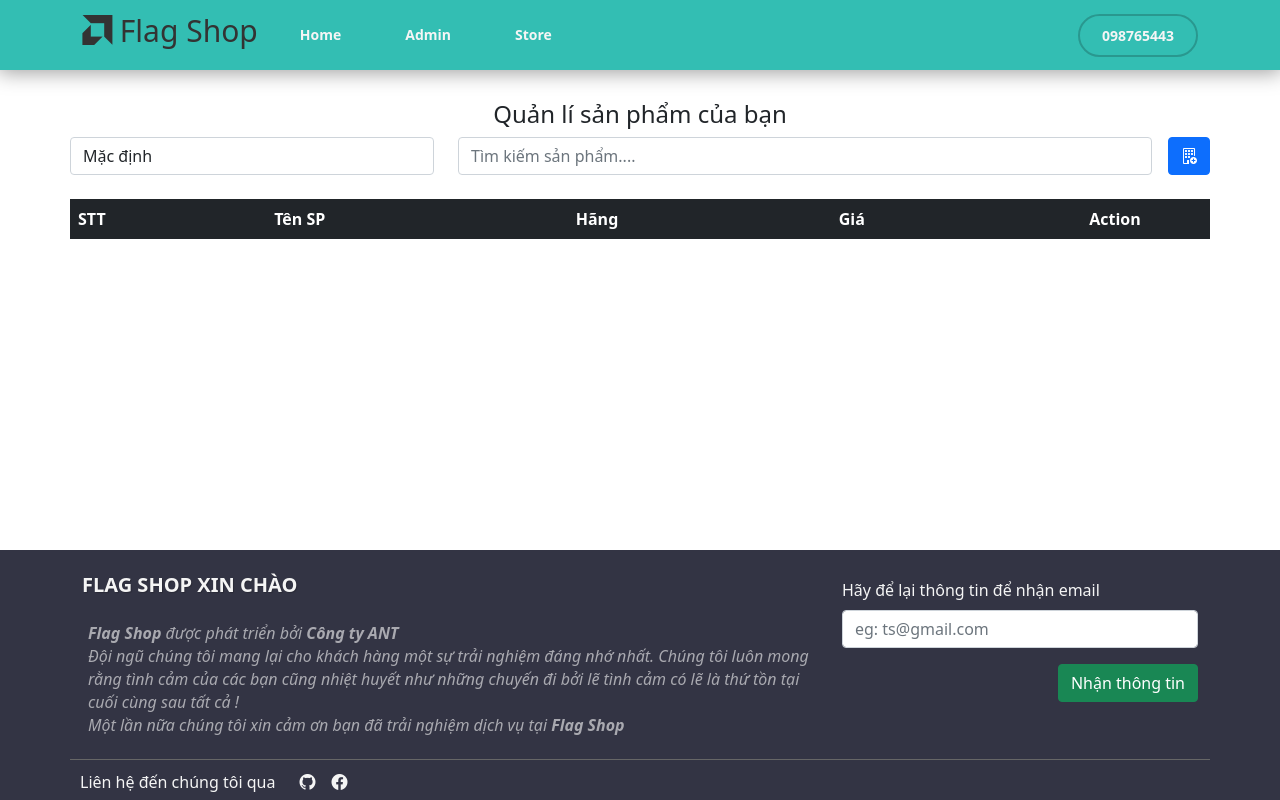
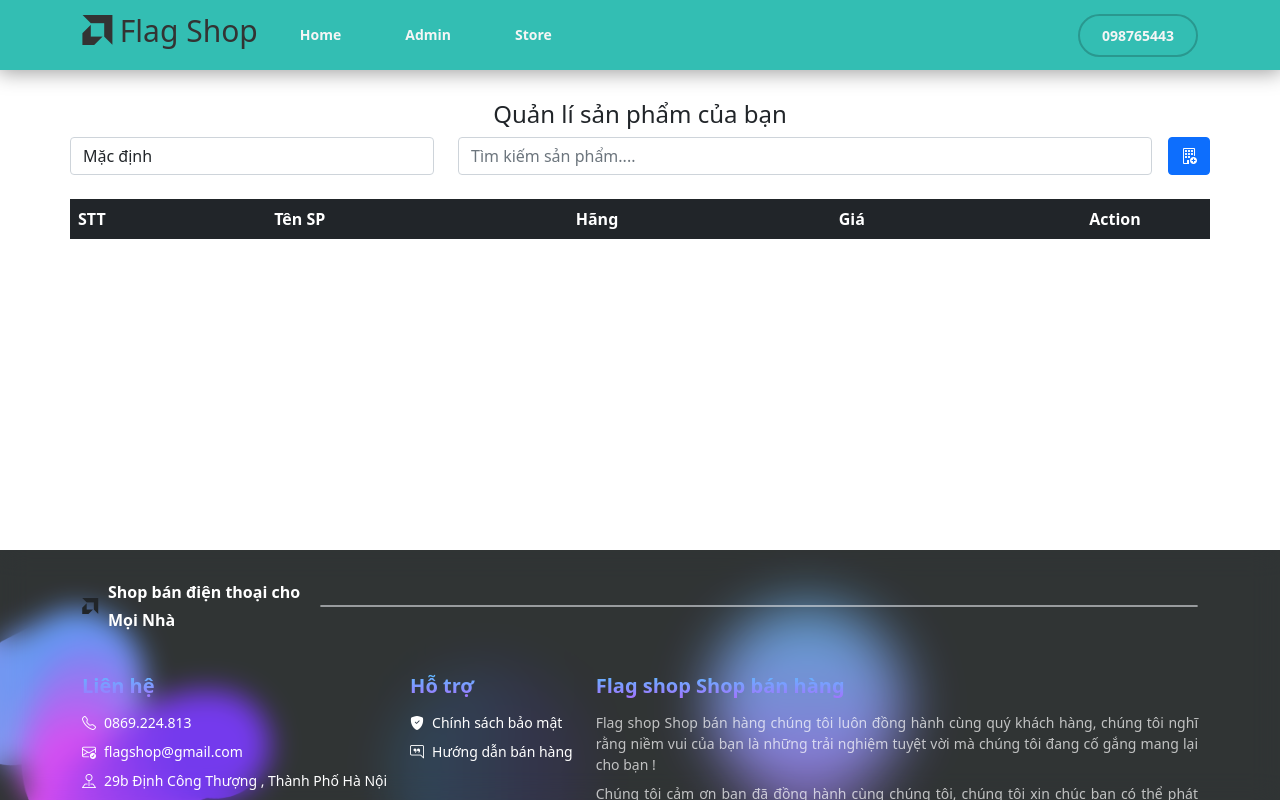
Before and after one commit to Stfullstack09/check-out-du-an-web, a plain HTML site: page admin/views/admin.html in a window 1280 px wide. Drawn offline with nearby package versions, Linux system fonts and the light colour scheme; no server answers.

Commit message:
update code

```diff
--- a/assets/components/footer/footer.html
+++ b/assets/components/footer/footer.html
@@ -7,66 +7,124 @@
         <link rel="stylesheet" href="../../assets/css/footer.css" />
     </head>
     <body>
-        <div class="footer">
-            <div class="footer-wrapper">
+        <div class="footer-wrapper-sell">
+            <img
+                src="../../assets/img//blur1.97b203da81cf6e72b64a.png"
+                alt=""
+                class="blur-footer blur-1"
+            /><img
+                src="../../assets/img/blur2.1ba0ab06cd517c0f1655.png"
+                alt=""
+                class="blur-footer blur-2"
+            /><img
+                src="../../assets/img/blur3.06d5a0e7a5ebaca8df64.png"
+                alt=""
+                class="blur-footer blur-3"
+            /><img
+                src="../../assets/img/blur4.0c5957ef5cf6d8a0db42.png"
+                alt=""
+                class="blur-footer blur-4"
+            />
+            <div class="overlay"></div>
+            <div class="content">
                 <div class="container">
-                    <div class="row">
-                        <div class="col-md-8 left-content">
-                            <p class="nickName">
-                                <strong>Flag Shop XIN CHÀO</strong>
-                            </p>
-                            <p>
-                                <span
-                                    ><b>Flag Shop </b>được phát triển bởi
-                                    <b>Công ty ANT</b></span
-                                ><span
-                                    >Đội ngũ chúng tôi mang lại cho khách hàng
-                                    một sự trải nghiệm đáng nhớ nhất. Chúng tôi
-                                    luôn mong rằng tình cảm của các bạn cũng
-                                    nhiệt huyết như những chuyến đi bởi lẽ tình
-                                    cảm có lẽ là thứ tồn tại cuối cùng sau tất
-                                    cả !</span
-                                ><span
-                                    >Một lần nữa chúng tôi xin cảm ơn bạn đã
-                                    trải nghiệm dịch vụ tại
-                                    <b>Flag Shop </b></span
-                                >
-                            </p>
-                        </div>
-                        <div class="col-md-4">
-                            <div class="row">
-                                <div class="col-12">
-                                    <label class="my-2"
-                                        >Hãy để lại thông tin để nhận
-                                        email</label
-                                    ><input
-                                        class="form-control"
-                                        placeholder="eg: ts@gmail.com"
-                                    />
-                                </div>
-                                <div class="col-12 my-3">
-                                    <button
-                                        class="ms-auto d-block btn btn-success"
-                                    >
-                                        Nhận thông tin
-                                    </button>
+                    <div class="d-flex custom-flex-mobile my-2">
+                        <div>
+                            <div class="header-footer">
+                                <i class="bi bi-amd"></i>
+                                <div>
+                                    <span>Shop bán điện thoại cho</span
+                                    ><span>Mọi Nhà</span>
                                 </div>
                             </div>
                         </div>
-                        <div
-                            class="col-12 d-flex fsoesdsds-s align-items-center"
+                        <div class="flex-1">
+                            <span class="border"></span>
+                        </div>
+                    </div>
+                    <div class="content-footer mt-4 pt-3">
+                        <div class="left-content">
+                            <h4>Liên hệ</h4>
+                            <div class="mb-2">
+                                <span><i class="bi bi-telephone"></i></span
+                                ><span class="mx-2">0869.224.813</span>
+                            </div>
+                            <div class="mb-2">
+                                <span><i class="bi bi-envelope-check"></i></span
+                                ><span class="mx-2">flagshop@gmail.com</span>
+                            </div>
+                            <div class="mb-2">
+                                <span><i class="bi bi-pin-map"></i></span
+                                ><span class="mx-2"
+                                    >29b Định Công Thượng , Thành Phố Hà
+                                    Nội</span
+                                >
+                            </div>
+                        </div>
+                        <div class="center-content">
+                            <h4>Hỗ trợ</h4>
+                            <div class="mb-2">
+                                <span
+                                    ><i
+                                        class="bi bi-shield-fill-check"
+                                    ></i></span
+                                ><span class="mx-2"
+                                    ><a href="" target="_blank" rel="noreferrer"
+                                        >Chính sách bảo mật</a
+                                    ></span
+                                >
+                            </div>
+                            <div class="mb-2">
+                                <span
+                                    ><i
+                                        class="bi bi-chat-right-quote"
+                                    ></i></span
+                                ><span class="mx-2"
+                                    ><a href="" target="_blank" rel="noreferrer"
+                                        >Hướng dẫn bán hàng</a
+                                    ></span
+                                >
+                            </div>
+                        </div>
+                        <div class="right-content">
+                            <h4>Flag shop Shop bán hàng</h4>
+                            <div class="mb-2">
+                                <span class="d-block mb-2"
+                                    >Flag shop Shop bán hàng chúng tôi luôn đồng
+                                    hành cùng quý khách hàng, chúng tôi nghĩ
+                                    rằng niềm vui của bạn là những trải nghiệm
+                                    tuyệt vời mà chúng tôi đang cố gắng mang lại
+                                    cho bạn !</span
+                                ><span class="d-block"
+                                    >Chúng tôi cảm ơn bạn đã đồng hành cùng
+                                    chúng tôi, chúng tôi xin chúc bạn có thể
+                                    phát huy được sức mạnh của chính mình trong
+                                    việc saller và ADS</span
+                                >
+                            </div>
+                        </div>
+                    </div>
+                </div>
+                <div class="mt-5 mb-1">
+                    <div class="container pbs">
+                        <span class="footer-icon__CSahf"
+                            ><a href="/" class="me-3"
+                                ><span><i class="bi bi-facebook"></i></span></a
+                            ><a href="/" class="me-3"
+                                ><span><i class="bi bi-instagram"></i></span></a
+                            ><a href="/" class="me-3"
+                                ><span><i class="bi bi-github"></i></span></a
+                            ><a href="/" class="me-3"
+                                ><span><i class="bi bi-youtube"></i></span></a
+                            ><a href="/" class="me-3"
+                                ><span
+                                    ><i
+                                        class="bi bi-tiktok"
+                                    ></i></span></a></span
+                        ><span class="footer-end"
+                            >© 2018 - 2023 Flag shop. Nền tảng thương mại điện
+                            tử hàng đầu Việt Nam</span
                         >
-                            <p>
-                                <span class="me-3"
-                                    >Liên hệ đến chúng tôi qua</span
-                                ><span
-                                    ><a class="mx-2" href="//"
-                                        ><i class="bi bi-github"></i></a
-                                    ><a class="mx-2" href="//"
-                                        ><i class="bi bi-facebook"></i></a
-                                ></span>
-                            </p>
-                        </div>
                     </div>
                 </div>
             </div>
--- a/assets/js/admin.js
+++ b/assets/js/admin.js
@@ -59,7 +59,7 @@ function Render(list) {
 
 function Fetch() {
     axios
-        .get("https://6219f55a81d4074e85b5d5e2.mockapi.io/son/a/1/product")
+        .get("https://64959f4db08e17c91792686e.mockapi.io/Product")
         .then((response) => {
             if (response.status === 200) {
                 ProductList = [...response.data];
@@ -110,7 +110,7 @@ FormAddNewProduct.onsubmit = (e) => {
     if (DataMethod === "post") {
         axios
             .post(
-                "https://6219f55a81d4074e85b5d5e2.mockapi.io/son/a/1/product",
+                "https://64959f4db08e17c91792686e.mockapi.io/Product",
                 dataBuild
             )
             .then((response) => {
@@ -129,7 +129,7 @@ FormAddNewProduct.onsubmit = (e) => {
     if (DataMethod === "put" && IdProduct) {
         axios
             .put(
-                `https://6219f55a81d4074e85b5d5e2.mockapi.io/son/a/1/product/${IdProduct}`,
+                `https://64959f4db08e17c91792686e.mockapi.io/Product/${IdProduct}`,
                 dataBuild
             )
             .then((response) => {
@@ -177,9 +177,7 @@ function handleDelete(id) {
     if (!check) return;
 
     axios
-        .delete(
-            `https://6219f55a81d4074e85b5d5e2.mockapi.io/son/a/1/product/${id}`
-        )
+        .delete(`https://64959f4db08e17c91792686e.mockapi.io/Product/${id}`)
         .then((response) => {
             if (response.status === 200) {
                 Fetch();
--- a/assets/js/store.js
+++ b/assets/js/store.js
@@ -19,7 +19,7 @@ CountCart.innerHTML = JSON.parse(localStorage.getItem("CartList"))
 
 // config ajax
 const settings = {
-    url: "https://6219f55a81d4074e85b5d5e2.mockapi.io/son/a/1/product",
+    url: "https://64959f4db08e17c91792686e.mockapi.io/Product",
     method: "GET",
     timeout: 0,
 };
@@ -34,7 +34,7 @@ function handleFormatVND(price) {
 
 // ham tao ra cac element render
 function ProductCard(item) {
-    return `<div class="col-12 col-lg-3 mb-mobile">
+    return `<div class="col-6 col-lg-4 col-xl-3 mb-mobile">
     <div>
       <div
                 class="image-section product-trend"
--- a/assets/scss/footer.scss
+++ b/assets/scss/footer.scss
@@ -1,42 +1,159 @@
-.footer-wrapper {
-    padding: 20px 10px 10px 10px;
-    background-color: #333444;
-    color: #f5f5f5;
+.footer-wrapper-sell {
+    background-color: #191d1e;
+    position: relative;
+    bottom: 0;
+    right: 0;
+    left: 0;
+    z-index: 8;
 
-    .left-content {
-        p {
-            &:nth-child(1) {
-                text-transform: uppercase;
-                font-size: 20px;
-                text-shadow: 1px 1px 1px rgba(0, 0, 0, 0.2);
+    a {
+        text-decoration: none;
+        color: #fff;
+    }
 }
 
-            &:nth-child(2) {
-                padding: 6px;
+.overlay {
+    background-color: rgba(255, 255, 255, 0.1);
+    position: absolute;
+    width: 100%;
+    height: 100%;
+    top: 0;
+    right: 0;
+    bottom: 0;
+    left: 0;
+    backdrop-filter: blur(14px);
+}
+
+.content {
+    backdrop-filter: blur(0px);
+    padding: 20px 0;
+}
+
+.blur-footer {
+    position: absolute;
+}
+
+.blur-1 {
+    height: 100%;
+    right: 0;
+    bottom: 0;
+}
+
+.blur-2 {
+    height: 100%;
+    top: 0;
+    left: 0;
+}
+
+.blur-3 {
+    height: 80%;
+    right: 50%;
+    bottom: 10px;
+}
+
+.blur-4 {
+    height: 80%;
+    top: 0;
+    right: 25%;
+}
+
+.img-logo {
+    width: 48px;
+    height: 48px;
+    object-fit: cover;
+}
+
+.header-footer {
+    display: flex;
+    align-items: center;
+    gap: 10px;
 
     span {
         display: block;
-                    color: #f8f8f8;
-                    line-height: 23px;
-                    opacity: 0.6;
-                    font-style: italic;
-                }
-            }
+        line-height: 28px;
+        font-weight: 600;
+        color: #fff;
     }
 }
 
-    .fsoesdsds-s {
-        border-top: 1px solid #666;
-        padding: 10px 10px;
+.border {
+    height: 2px;
+    background-color: #ccc;
+    opacity: 0.6;
+    width: 100%;
+    display: block;
+    border-radius: 999999px;
+}
 
-        p {
-            padding: 0;
-            margin: 0;
+.d-flex {
+    display: flex;
+    align-items: center;
+    gap: 20px;
+}
+
+.flex-1 {
+    flex: 1;
+}
+
+.content-footer {
+    color: rgba(255, 255, 255, 1);
+    display: flex;
+    font-size: 14px;
+    gap: 15px;
+
+    h4 {
+        font-size: 20px;
+        font-weight: 600;
+        -webkit-text-fill-color: transparent;
+        background: linear-gradient(180deg, #5ebbff, #a174ff);
+        -webkit-background-clip: text;
+        margin-bottom: 14px;
+    }
+}
+
+.right-content {
+    flex: 1;
+
+    span {
+        text-align: justify;
+        color: rgba(255, 255, 255, 0.7);
+    }
+}
+
+.pbs {
+    position: relative;
+    text-align: center;
+}
+
+.footer-icon {
+    position: absolute;
+    left: 20px;
+    display: flex;
+    align-items: center;
+    height: 28px;
 
     a {
-                text-decoration: none;
-                color: currentColor;
+        color: #5ebbff;
     }
 }
+
+.footer-end {
+    line-height: 28px;
+    color: rgba(255, 255, 255, 0.4);
+}
+
+@media (max-width: 576px) {
+    .left-content,
+    .center-content,
+    .right-content {
+        width: 100%;
+    }
+
+    .custom-flex-mobile {
+        flex-wrap: wrap !important;
+    }
+
+    .content-footer {
+        flex-wrap: wrap;
     }
 }
```
Also changed, not shown: assets/css/footer.css, assets/img/blur1.97b203da81cf6e72b64a.png (added), assets/img/blur2.1ba0ab06cd517c0f1655.png (added), assets/img/blur3.06d5a0e7a5ebaca8df64.png (added), assets/img/blur4.0c5957ef5cf6d8a0db42.png (added), 1 other file. Lines whose indentation alone changed are shown as unchanged.
